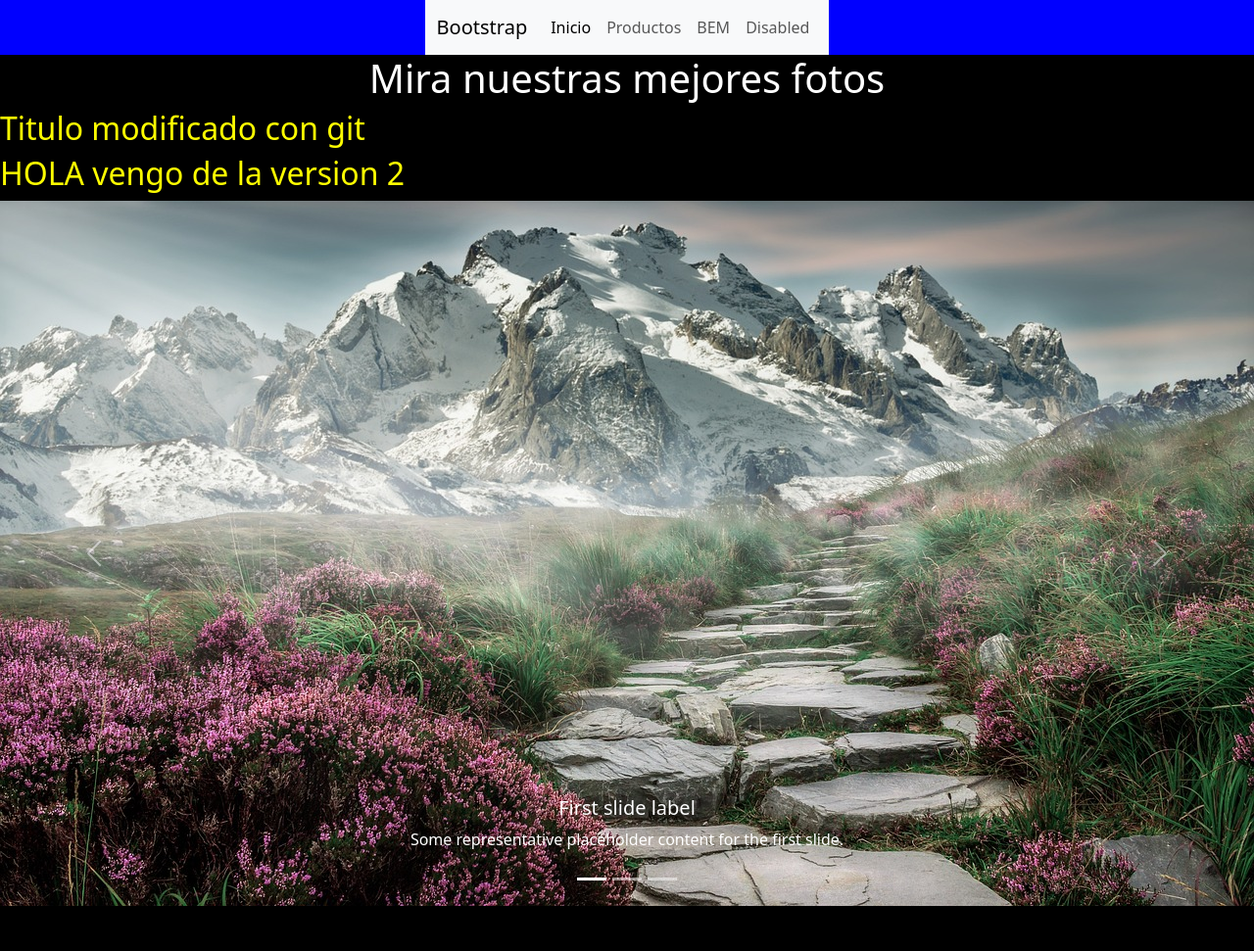
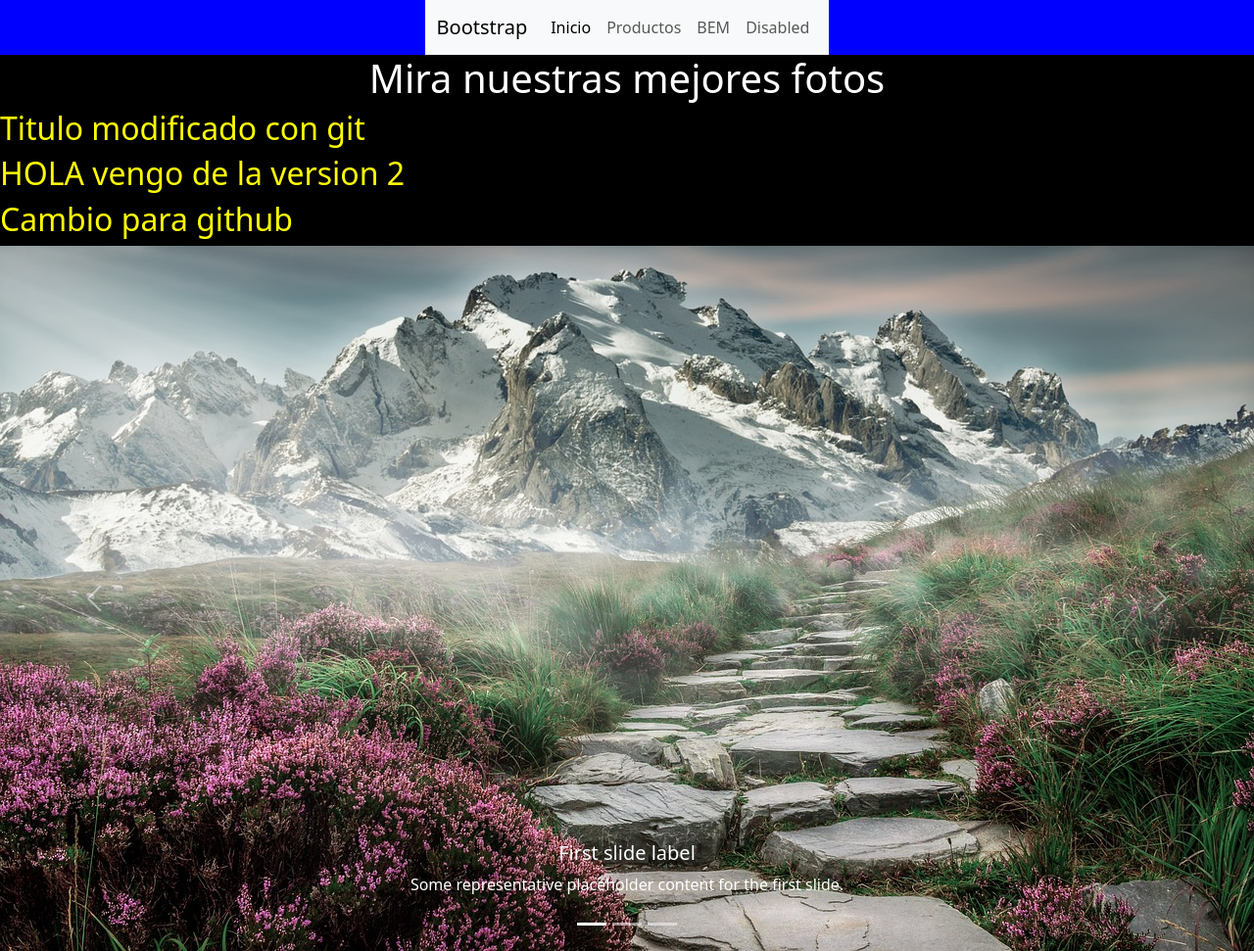
Before and after one commit to pastor-m/coderclase041523, a plain HTML site: page pages/bootstrap.html in a window 1280 px wide. Shown: the whole page at 98% size. Before the commit the page ends 925 px from the top, so only its background shows below. Drawn offline with nearby package versions, Linux system fonts and the light colour scheme.

Commit message:
Cambio para github

```diff
--- a/pages/bootstrap.html
+++ b/pages/bootstrap.html
@@ -43,6 +43,7 @@
         <h1>Mira nuestras mejores fotos</h1>
         <h2>Titulo modificado con git</h2>
         <h2>HOLA vengo de la version 2</h2>
+        <h2>Cambio para github</h2>
         <div id="carouselExampleCaptions" class="carousel slide">
             <div class="carousel-indicators">
               <button type="button" data-bs-target="#carouselExampleCaptions" data-bs-slide-to="0" class="active" aria-current="true" aria-label="Slide 1"></button>
```
